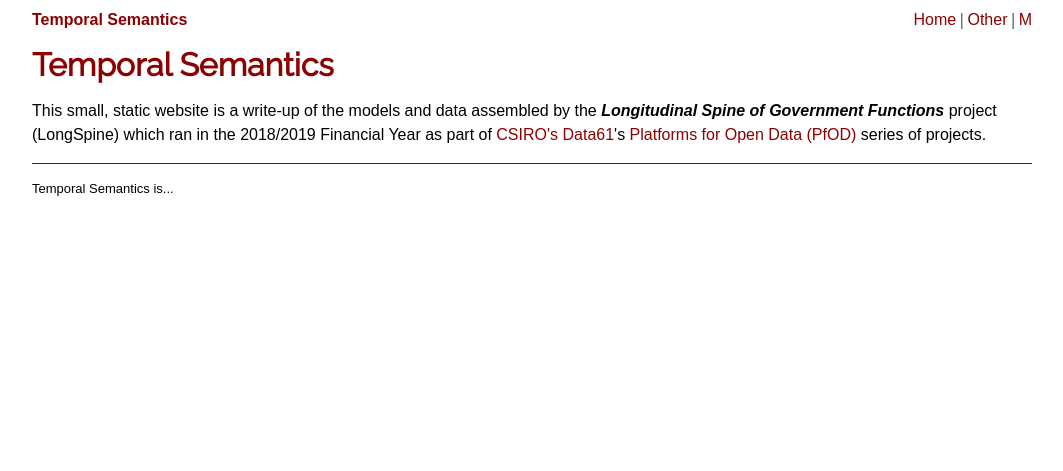
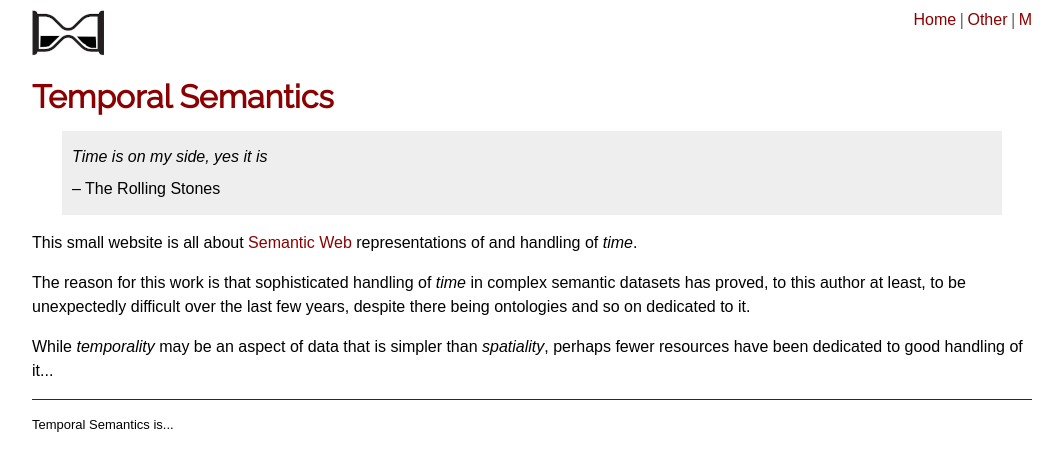
Before and after one commit to nicholascar/temporalsemantics, a Jekyll site: the page built from index.html, in a window 1280 px wide. Shown: the top 471 px of the page, without its empty margins (108-1171 px from the left). Built offline with Jekyll 4.4.1, drawn with Linux system fonts in a browser that asks for light colours.

Commit message:
start of content

```diff
--- a/_config.yml
+++ b/_config.yml
@@ -5,6 +5,3 @@ description:
 baseurl: "/"
 url: "https://temporalsemantics.info"
 github_username:  nicholascar
-
-# Build settings
-theme: page
--- a/_layouts/page.html
+++ b/_layouts/page.html
@@ -2,7 +2,7 @@
 <html>
 <head lang="en">
     <meta charset="UTF-8">
-    <title>LongSpine DB</title>
+    <title>TemporalSemantics</title>
     <link href="https://fonts.googleapis.com/css?family=Raleway" rel="stylesheet">
     <link href="style.css" rel="stylesheet">
 </head>
@@ -10,7 +10,7 @@
     <div id="widther">
         <div id="header">
             <div id="title" style="float:left;">
-                <a href="https://temporalsemantics.info">Temporal Semantics</a>
+                <a href="https://temporalsemantics.info"></a><img src="images/logo.png" alt="Temporal Semantics logo" /></a>
             </div>
             <div style="float:right;">
                 <a href="/">Home</a> |
--- a/index.html
+++ b/index.html
@@ -4,6 +4,15 @@ title: "Home"
 permalink: /
 ---
     <h1>Temporal Semantics</h1>
+    <p class="quote">
+        Time is on my side, yes it is <br /><span style="font-style:normal;">&ndash; The Rolling Stones</span>
+    </p>
     <p>
-        This small, static website is a write-up of the models and data assembled by the <span style="font-style:italic; font-weight:bold">Longitudinal Spine of Government Functions</span> project (LongSpine) which ran in the 2018/2019 Financial Year as part of <a href="https://data61.csiro.au/">CSIRO's Data61</a>'s <a href="https://data61.csiro.au/en/Collaborate-with-us/Government/Platforms-For-Open-Data">Platforms for Open Data (PfOD)</a> series of projects.
+        This small website is all about <a href="https://www.w3.org/standards/semanticweb/">Semantic Web</a> representations of and handling of <em>time</em>.
     </p>
+    <p>
+        The reason for this work is that sophisticated handling of <em>time</em> in complex semantic datasets has proved, to this author at least, to be unexpectedly difficult over the last few years, despite there being ontologies and so on dedicated to it.
+    </p>
+    <p>
+        While <em>temporality</em> may be an aspect of data that is simpler than <em>spatiality</em>, perhaps fewer resources have been dedicated to good handling of it...
+    </p>
--- a/style.css
+++ b/style.css
@@ -102,3 +102,11 @@ table.layout tr:nth-child(even) {
     margin-top: -200px;
     margin-right: 100px;
 }
+
+.quote {
+    margin: 0 30px 0 30px;
+    font-style: italic;
+    line-height: 2em;
+    background-color: #eee;
+    padding: 10px;
+}
```
Also changed, not shown: favicon.ico (added), images/logo.png (added), 1 other file.
